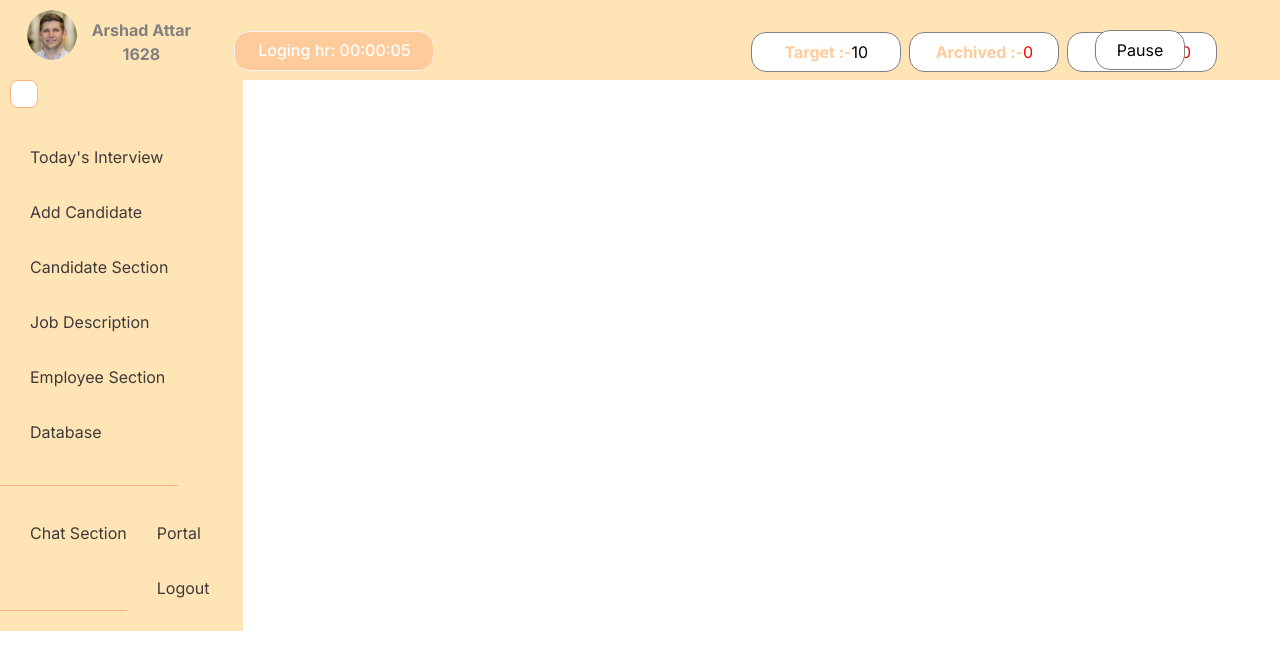
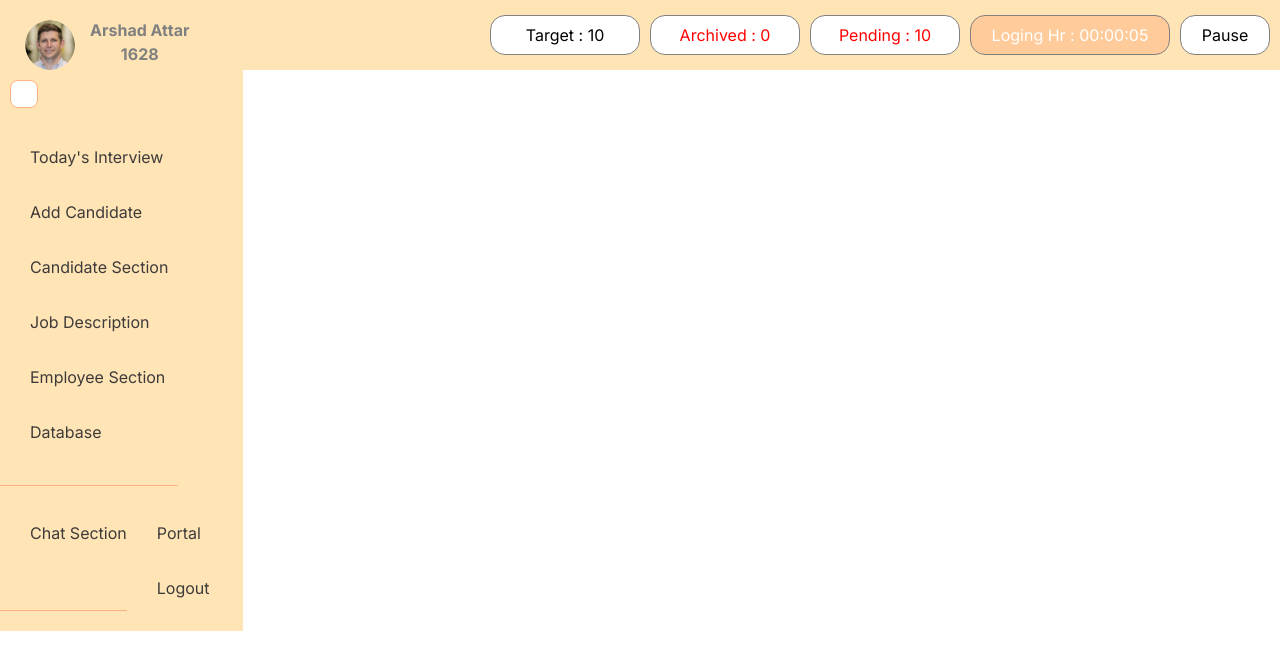
Before and after one commit to Nehakamble-217/ATS_Frontend, a React (Vite) app: page /empDash/1 in a window 1280 px wide. Shown: the top 670 px of the page. Built offline with nearby package versions, Linux system fonts and the light colour scheme; no server answers; some icons are missing.

Commit message:
Arbaz 04/06/24

```diff
--- a/src/EmployeeDashboard/dailyWork.css
+++ b/src/EmployeeDashboard/dailyWork.css
@@ -1,89 +1,54 @@
-.daily-work-div{
+.daily-work-div {
   display: flex;
   align-items: center;
   justify-content: space-between;
   flex-wrap: wrap;
+  width: 100%;
+  padding: 10px;
+  border: 1px solid black;
 }
 
+.working-time-div{
+  display: flex;
+  gap: 10px;
+}
 
-
-.daily-work-tabel{
-    position: fixed;
-    margin-left: 0px;
-
-    /* background-color: ; */
-    /* color: #ffcb9b; */
-}
-.targetvalues{
-    /* border: 1px solid gray; */
-    /* border-radius: 15px; */
-    font-size: 16px;
-    display: flex;
-    justify-content: center;
-    align-items: center;
-    gap: 8px;
-}
-.targetvalues th{
-    color: #ffcb9b;
-
-}
-/* .daily-work-time{
-    padding-left: 470px;
-} */
-.timer-break-btn {
-    /* margin: 0 12px; */
-    /* padding: 8px 16px; */
+.timer-break-btn, .logout-btn {
   font-size: 16px;
   cursor: pointer;
   border: 1px solid gray;
   border-radius: 15px;
   height: 40px;
   width: 90px;
+  background-color: white;
+  transition: background-color 0.3s ease;
+}
 
-    /* background: url(../LogoImages/Capture.PNG); */
+.timer-break-btn:hover, .logout-btn:hover {
   background-color: white;
-    /* transition: background-color 0.3s ease; */
-    /* color: black; */
-  }
-  .timer-break-btn:hover {
-    background-color:white;
   color: #fb6f92;
   border: 1px solid #fb6f92;
-    border-radius: 15px;
 }
 
 .logout-btn {
-    /* padding: 8px 16px; */
-    font-size: 16px;
-    cursor: pointer;
-    border: 1px solid gray;
-    border-radius: 15px;
-    height: 40px;
-    width: 90px;
-    /* background-color: #FF5733; */
   background-color: #ffcb9b;
   color: black;
 }
-  .logout-btn:hover {
-    background-color:white;
-    color: #fb6f92;
-    border: 1px solid #fb6f92;
-    border-radius: 15px;
-  }
-  .loging-hr{
-    margin-top: 31px;
+
+.loging-hr {
   display: flex;
   justify-content: center;
   align-items: center;
   border: 1px solid gray;
   border-radius: 15px;
-    /* background-color: white; */
+  background-color: #ffcb9b;
+  color: white;
   height: 40px;
   width: 200px;
   font-size: 16px;
 }
 
-  .daily-tr-btn{
+.daily-tr-btn {
   border: 1px solid gray;
   border-radius: 15px;
   background-color: white;
@@ -94,3 +59,87 @@
   justify-content: center;
   align-items: center;
 }
+
+.daily-timeanddate {
+  display: flex;
+  align-items: center;
+  justify-content: space-between;
+  flex-wrap: wrap;
+  gap: 30px;
+  width: 100%;
+  padding: 10px;
+}
+
+.all-daily-btns {
+  display: flex;
+  align-items: center;
+  justify-content: space-between;
+  flex-wrap: wrap;
+  gap: 10px;
+}
+
+.daily-timeanddate .head {
+  margin-left: 10px;
+}
+
+.daily-t-btn {
+  display: flex;
+  align-items: center;
+  justify-content: center;
+  flex-wrap: wrap;
+  gap: 10px;
+}
+
+.show-daily-t-btn {
+  display: none;
+}
+
+.daily-t-btn.hidden {
+  display: none;
+}
+
+.daily-t-btn.vertical {
+  flex-direction: column;
+}
+
+@media (min-width: 1100px) {
+  .daily-t-btn {
+    display: none;
+  }
+
+  /* .show-daily-t-btn {
+    display: block;
+    font-size: 16px;
+    cursor: pointer;
+    border: 1px solid gray;
+    border-radius: 15px;
+    height: 40px;
+    width: 150px;
+    background-color: white;
+    transition: background-color 0.3s ease;
+  } */
+
+  .show-daily-t-btn:hover {
+    background-color: #fb6f92;
+    color: white;
+  }
+
+  .daily-t-btn.hidden {
+    display: flex;
+  }
+}
+
+/* New media query added to show .show-daily-t-btn when width is below 1100px */
+@media (max-width: 1100px) {
+   .show-daily-t-btn {
+    display: block;
+    font-size: 16px;
+    cursor: pointer;
+    border: 1px solid gray;
+    border-radius: 15px;
+    height: 40px;
+    width: 150px;
+    background-color: white;
+    transition: background-color 0.3s ease;
+  }
+}
--- a/src/EmployeeDashboard/dailyWork.jsx
+++ b/src/EmployeeDashboard/dailyWork.jsx
@@ -2,9 +2,15 @@ import React, { useState, useEffect } from "react";
 import { useNavigate } from "react-router-dom";
 import axios from "axios";
 import "../EmployeeDashboard/dailyWork.css";
+import Profile from "../LogoImages/ProfilePic.png";
 
 const DailyWork = ({ successfulDataAdditions }) => {
   const employeeId = localStorage.getItem("employeeId") || 1234;
+   const [showDetails, setShowDetails] = useState(false);
+
+    const toggleDailyTBtn = () => {
+    setShowDetails(!showDetails);
+  };
 
   const getStoredTime = () => {
     const storedTime = localStorage.getItem(`stopwatchTime_${employeeId}`);
@@ -192,109 +198,28 @@ const DailyWork = ({ successfulDataAdditions }) => {
   };
 
   return (
-    <div
-      className="daily-work-div d-flex"
-      style={{
-        alignItems: "center",
-        justifyContent: "space-between",
-        width: "80%",
-      }}
-    >
-      <div className="daily-work-tabel">
-
-        <table >
-          <thead>
-
-            <tr className="targetvalues" >
-            <button className="daily-tr-btn">
-              <th
-                scope="col"
-                style={{
-                  whiteSpace: "nowrap",
-                //   fontSize: "16px",
-                //   color: "gray",
-
-                }}
-              >
-                Target  :-
-
-              </th>
-              <td
-                scope="row"
-
-              >
-              10
-
-              </td>
-              </button>
-
-              <button className="daily-tr-btn">
-
-              <th scope="col" >
-               Archived :-
-
-              </th>
-              <td
-                scope="row"
-                style={{
-                  color: data.archived <= 3 ? "red" : "green",
-
-                }}
-              >
-                {data.archived}
-
-              </td>
-
-              </button>
-              <button className="daily-tr-btn">
-              <th scope="col" >
-              Pending :-
-
-
-              </th>
-              <td
-                scope="row"
-                style={{
-                  color: data.pending < 7 ? "green" : "red",
-
-                }}
-              >
-                {data.pending}
-
-              </td>
-              </button>
-            </tr>
-          </thead>
-        </table>
+     <div className="daily-timeanddate">
+      <div className="head">
+        <div className="user-img">
+          <img src={Profile} alt="Profile" />
+        </div>
+        <div className="user-details">
+          <p>Arshad Attar <br />1628</p>
+        </div>
       </div>
-      <div className="daily-work-time">
-        <div >
-          <h6 hidden>Time: {currentTime}</h6>
-          <h6 hidden>Date: {currentDate}</h6>
-          <h6 className="loging-hr" style={{backgroundColor:"#ffcb9b",color:"white",border:"1px solid #f2f2f2"}}>
-            Loging hr: {time.hours.toString().padStart(2, "0")}:
-            {time.minutes.toString().padStart(2, "0")}:
-            {time.seconds.toString().padStart(2, "0")}
-          </h6>
+      <div className="all-daily-btns">
+        <div className={`daily-t-btn ${showDetails ? '' : 'hidden'}`}>
+          <button className="daily-tr-btn" style={{ whiteSpace: "nowrap" }}>Target : 10</button>
+          <button className="daily-tr-btn" style={{ color: data.archived <= 3 ? "red" : "green" }}>Archived : {data.archived}</button>
+          <button className="daily-tr-btn" style={{ color: data.pending < 7 ? "green" : "red" }}>Pending : {data.pending}</button>
         </div>
-        <div>
-          <button
-            className={running ? "timer-break-btn" : "timer-break-btn"}
-            style={{ position: "fixed",top:"30px", right: "95px" }}
-            onClick={running ? handlePause : handleResume}
-          >
-            {running ? "Pause" : "Resume"}
-          </button>
-          <br />
-
-          {/* <button
-            className="logout-btn"
-            style={{ position: "fixed", top: "20px", right: "10px" }}
-            onClick={handleLogout}
-          >
-            Logout
-          </button> */}
-        </div>
+        <button className="loging-hr">
+          Loging Hr : {time.hours.toString().padStart(2, "0")}:{time.minutes.toString().padStart(2, "0")}:{time.seconds.toString().padStart(2, "0")}
+        </button>
+        <button className={running ? "timer-break-btn" : "timer-break-btn"} onClick={running ? handlePause : handleResume}>
+          {running ? "Pause" : "Resume"}
+        </button>
+        <button className="show-daily-t-btn" onClick={toggleDailyTBtn}>hide</button>
       </div>
     </div>
   );
--- a/src/EmployeeDashboard/empDashboard.css
+++ b/src/EmployeeDashboard/empDashboard.css
@@ -125,6 +125,7 @@ body {
   padding: 20px;
   overflow-y: auto;
   transition: all 0.3s ease;
+  margin-top: 100px; /* Adjust this value according to the height of time-and-data */
 }
 
 .time-and-data .head {
@@ -143,9 +144,9 @@ body {
   padding: 0;
   margin: 0;
   width: 100%;
-  height: 80px;
+  height:auto;
   display: flex;
-  justify-content: space-around;
+  justify-content: space-between;
   background-color: #ffe5b5;
   position: fixed;
   top: 0;
--- a/src/EmployeeDashboard/empDashboard.jsx
+++ b/src/EmployeeDashboard/empDashboard.jsx
@@ -290,14 +290,7 @@ const EmpDashboard = () => {
 
       <div className="empDash-main-content">
         <div className="time-and-data">
-          <div className="head d-flex" style={{ alignItems: "center", justifyContent: "center" }}>
-            <div className="user-img">
-              <img src={Profile} alt="Profile" />
-            </div>
-            <div className="user-details" style={{ alignItems: "center", justifyContent: "center", paddingTop: "20px" }}>
-              <p>Arshad Attar <br />1628</p>
-            </div>
-          </div>
+
           <DailyWork employeeId={employeeId} successfulDataAdditions={successfulDataAdditions} />
         </div>
         <div style={{ paddingTop: "80px" }}>
```
Lines whose indentation alone changed are shown as unchanged.
